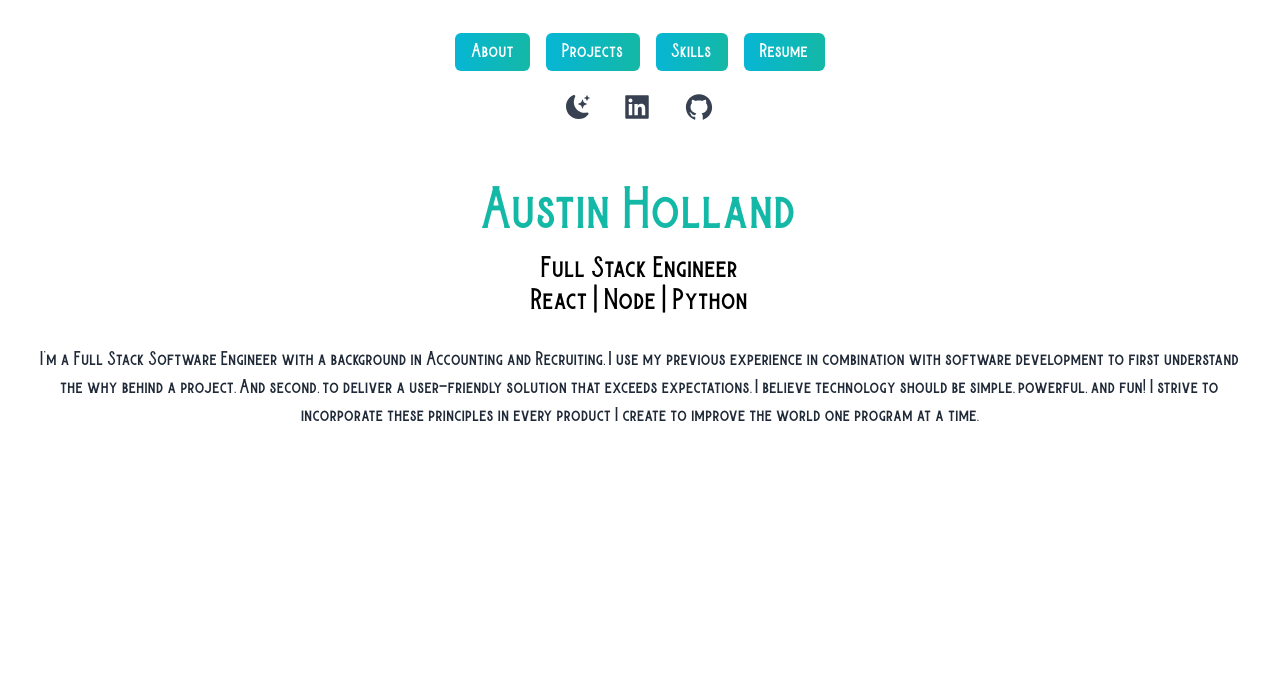
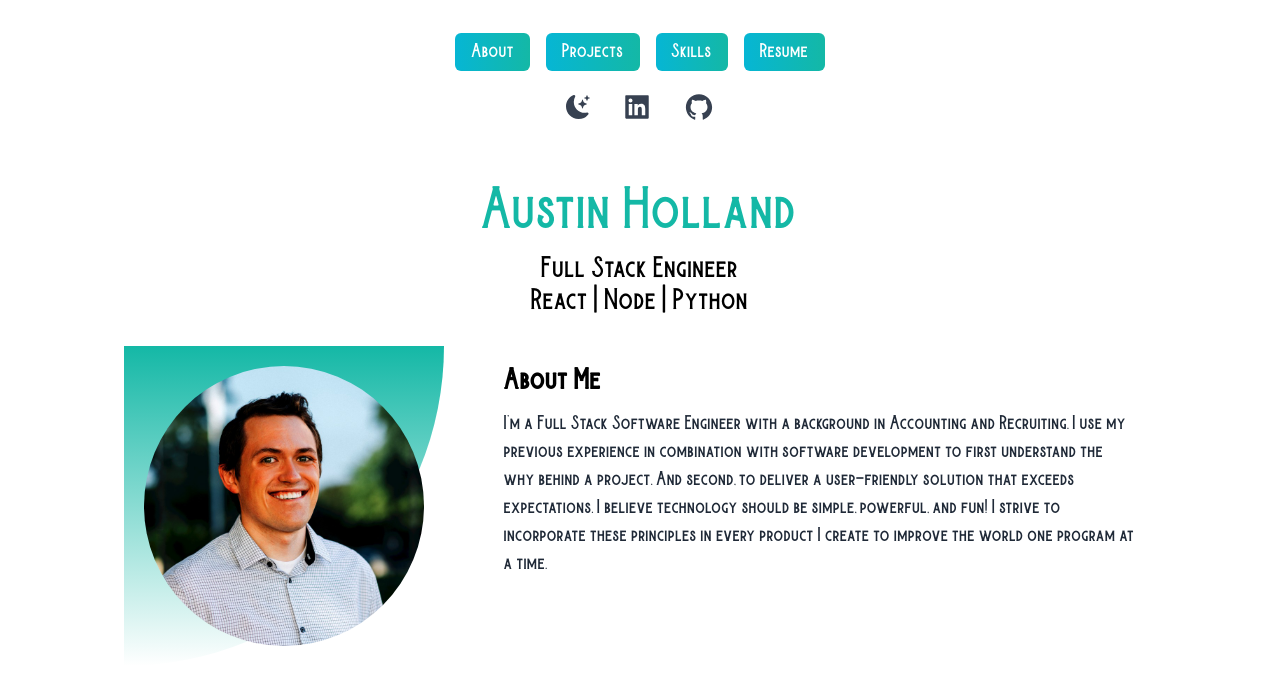
Before and after one commit to austinih/My_Portfolio, a Next.js app in the folder react-portfolio/: page / in a window 1280 px wide. Shown: the top 688 px of the page. Built offline with nearby package versions, Linux system fonts and the light colour scheme.

Commit message:
about me draft

```diff
--- /dev/null
+++ b/react-portfolio/src/components/About.jsx
@@ -0,0 +1,17 @@
+import Image from "next/image"
+import headshot from '../../public/Austin_Headshot.jpeg'
+
+export default function About() {
+    return (
+        <div className="my-5 flex flex-wrap flex-row justify-center">
+            <div className="p-5 mx-5 mb-5 bg-gradient-to-b from-teal-500 rounded-ee-full w-80 h-80">
+                <Image src={headshot} className="rounded-full"/>
+            </div>
+            <div className="text-left max-w-2xl mx-5 text-md p-5">
+                <h2 className="text-black text-2xl font-bold mb-3">About Me</h2>
+                <p className=' leading-7 text-gray-800'>I’m a Full Stack Software Engineer with a background in Accounting and Recruiting. I use my previous experience in combination with software development to first understand the why behind a project. And second, to deliver a user-friendly solution that exceeds expectations. I believe technology should be simple, powerful, and fun! I strive to incorporate these principles in every product I create to improve the world one program at a time.
+                </p>
+            </div>
+        </div>
+    )
+}
--- /dev/null
+++ b/react-portfolio/src/components/Nav.jsx
@@ -0,0 +1,40 @@
+import {BsFillMoonStarsFill} from 'react-icons/bs'
+import {AiFillLinkedin, AiFillGithub} from 'react-icons/ai'
+
+export default function Nav() {
+    return (
+        <div className='py-10 mb-5'>
+            <ul className='flex items-center justify-center'>
+              <li>
+                <a className='cursor-pointer bg-gradient-to-r from-cyan-500 to-teal-500 text-white px-4 py-2 mx-2 rounded-md '>About</a>
+              </li>
+              <li>
+                <a className='cursor-pointer bg-gradient-to-r from-cyan-500 to-teal-500 text-white px-4 py-2 mx-2 rounded-md '>Projects</a>
+              </li>
+              <li>
+                <a className='cursor-pointer bg-gradient-to-r from-cyan-500 to-teal-500 text-white px-4 py-2 mx-2 rounded-md '>Skills</a>
+              </li>
+              <li>
+                <a className='cursor-pointer bg-gradient-to-r from-cyan-500 to-teal-500 text-white px-4 py-2 mx-2 rounded-md '>Resume</a>
+              </li>
+            </ul>
+            <ul className='flex items-center justify-center mt-5 text-gray-700'>
+              <li className='cursor-pointer px-4 pt-2  text-2xl'>
+                <a >
+                  <BsFillMoonStarsFill/>
+                </a>
+              </li>
+              <li className='cursor-pointer px-4 pt-2  text-3xl '>
+                <a href="https://www.linkedin.com/in/austinih/" target="_blank" >
+                  <AiFillLinkedin/>
+                </a>
+              </li>
+              <li className='cursor-pointer px-4 pt-2  text-3xl'>
+                <a href="https://github.com/austinih" target="_blank">
+                  <AiFillGithub/>
+                </a>
+              </li>
+            </ul>
+        </div>
+    )
+}
--- a/react-portfolio/src/pages/index.js
+++ b/react-portfolio/src/pages/index.js
@@ -3,6 +3,8 @@ import Head from 'next/head'
 import {BsFillMoonStarsFill} from 'react-icons/bs'
 import {AiFillLinkedin, AiFillGithub} from 'react-icons/ai'
 import Image from 'next/image'
+import Nav from '@/components/Nav'
+import About from '@/components/About'
 
 export default function Home() {
   return (
@@ -15,45 +17,14 @@ export default function Home() {
 
       <main className='bg-white' px-10>
         <section className='min-h-screen'>
-          <nav className='py-10 mb-5= '>
-            <ul className='flex items-center justify-center'>
-              <li>
-                <a className='cursor-pointer bg-gradient-to-r from-cyan-500 to-teal-500 text-white px-4 py-2 mx-2 rounded-md '>About</a>
-              </li>
-              <li>
-                <a className='cursor-pointer bg-gradient-to-r from-cyan-500 to-teal-500 text-white px-4 py-2 mx-2 rounded-md '>Projects</a>
-              </li>
-              <li>
-                <a className='cursor-pointer bg-gradient-to-r from-cyan-500 to-teal-500 text-white px-4 py-2 mx-2 rounded-md '>Skills</a>
-              </li>
-              <li>
-                <a className='cursor-pointer bg-gradient-to-r from-cyan-500 to-teal-500 text-white px-4 py-2 mx-2 rounded-md '>Resume</a>
-              </li>
-            </ul>
-            <ul className='flex items-center justify-center mt-5 text-gray-700'>
-              <li className='cursor-pointer px-4 pt-2  text-2xl'>
-                <a >
-                  <BsFillMoonStarsFill/>
-                </a>
-              </li>
-              <li className='cursor-pointer px-4 pt-2  text-3xl '>
-                <a href="https://www.linkedin.com/in/austinih/" target="_blank" >
-                  <AiFillLinkedin/>
-                </a>
-              </li>
-              <li className='cursor-pointer px-4 pt-2  text-3xl'>
-                <a href="https://github.com/austinih" target="_blank">
-                  <AiFillGithub/>
-                </a>
-              </li>
-            </ul>
-          </nav>
+
+          <Nav/>
+
           <div className='text-center px-10 my-5'>
             <h1 className='text-5xl py-2 text-teal-500 font-medium'> Austin Holland</h1>
             <h2 className='text-2xl pt-2'>Full Stack Engineer </h2>
             <h2 className='text-2xl pb-2'>React | Node | Python</h2>
-            <p className='text-md py-5 leading-7 text-gray-800'>I’m a Full Stack Software Engineer with a background in Accounting and Recruiting. I use my previous experience in combination with software development to first understand the why behind a project. And second, to deliver a user-friendly solution that exceeds expectations. I believe technology should be simple, powerful, and fun! I strive to incorporate these principles in every product I create to improve the world one program at a time.
-            </p>
+            <About/>
           </div>
           <div>
 
```
Also changed, not shown: react-portfolio/public/Austin_Headshot.jpeg (added), 1 other file (tests, documents, lock files or other folders).
